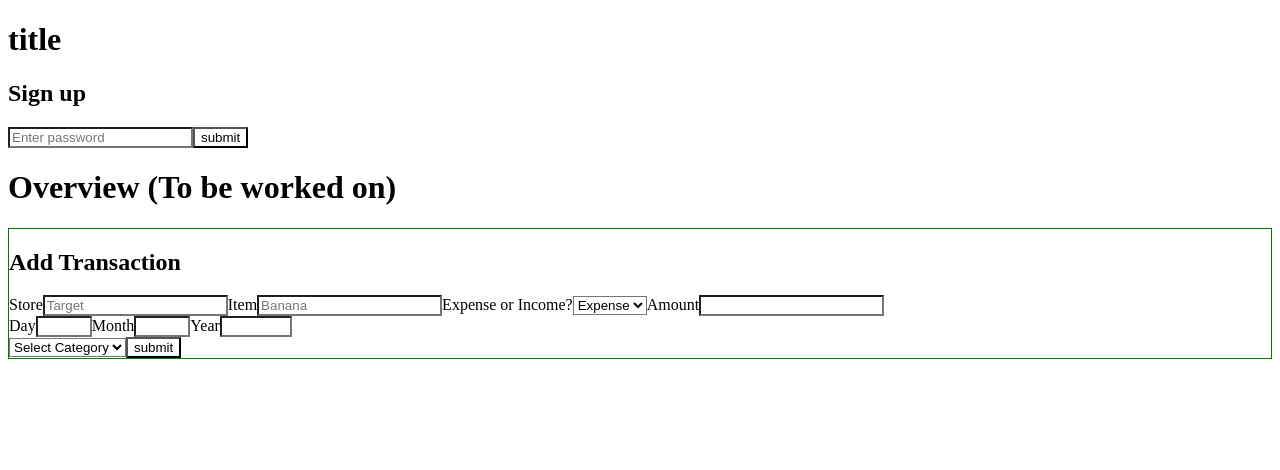
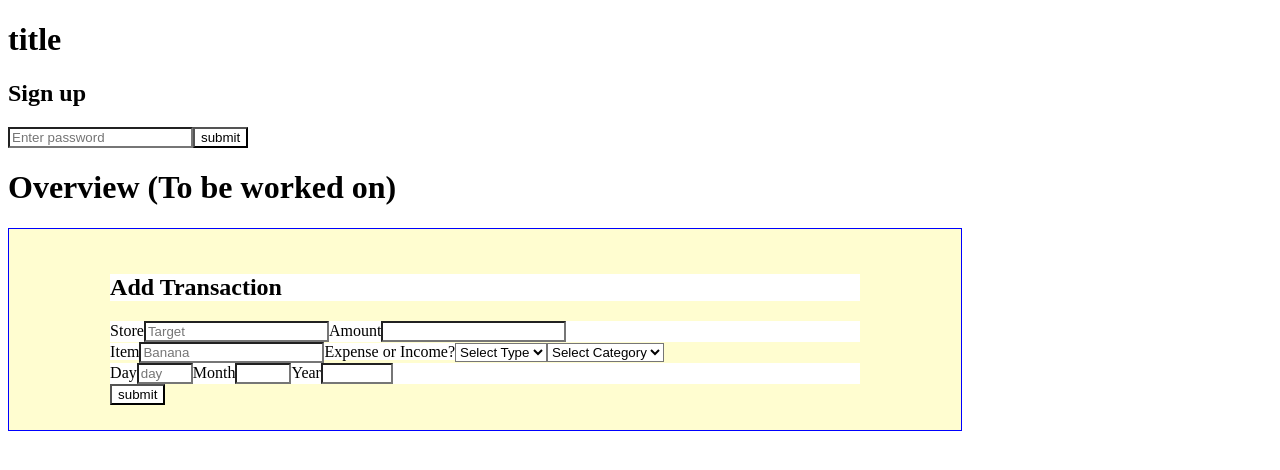
Before and after one commit to EmersonBerido/budget-app, a React (Vite) app: page / in a window 1280 px wide. Shown: the top 470 px of the page. Built offline with nearby package versions, Linux system fonts and the light colour scheme.

Commit message:
Update AddTransaction.jsx
Connected javascript to css variables

```diff
--- /dev/null
+++ b/src/AddTransaction.css
@@ -0,0 +1,19 @@
+:root {
+  --primary : Yellow;
+  --secondary : blue;
+}
+
+ *{
+  background-color : var(--primary);
+}
+
+.add-transaction-container {
+  background-color: var(--primary);;
+  border : 1px solid blue;
+  width : 70vw;
+  max-width: 750px;
+  padding : 2% 8%;
+}
+.add-transaction-container > form {
+  background-color: var(--primary)
+}
--- a/src/AddTransaction.jsx
+++ b/src/AddTransaction.jsx
@@ -1,3 +1,11 @@
+import "./AddTransaction.css";
+import Colors from "./Colors.js";
+
+const primary = Colors.primary;
+console.log(primary)
+document.documentElement.style.setProperty("--primary", primary);
+
+//TODO: Add aria labels to inputs; work on css
 function AddTransaction() {
   //add transactions in userInfo array of objects in local storage
   //objects will contain {store/Location name (will be the title of the object), what was bought, if it was an income or expense, amount used, date, category}}
@@ -40,43 +48,51 @@ function AddTransaction() {
   }
 
   return (
-    <section style = {{border : "1px solid green"}}>
+    <section className="add-transaction-container">
       <h1>Add Transaction</h1>
-      <form onSubmit={handleSubmit}>
-        <label for="store">Store</label>
-        <input type="text" name="store" id="store" placeholder="Target" required/>
+      <form
+        onSubmit={handleSubmit}
+        className="form-container"
+      >
+        <div className="store-item-container">
 
-        <label for="item">Item</label>
+          <label htmlFor="store">Store</label>
+          <input type="text" name="store" id="store" placeholder="Target" required/>
+
+          <label htmlFor="amount">Amount</label>
+          <input type="number" inputMode="numeric" name = "amount" id="amount" min="0" step="0.01" required/>
+
+        </div>
+
+        <label htmlFor="item">Item</label>
         <input type="text" name="item" id="item" placeholder="Banana" required/>
 
-        <label for="transactionType">Expense or Income?</label>
-        <select name="transactionType" id="transactionType" required>
+        <label htmlFor="transactionType">Expense or Income?</label>
+        <select name="transactionType" id="transactionType" defaultValue="" required>
+          <option value="" disabled>Select Type</option>
           <option value="expense">Expense</option>
           <option value="income">Income</option>
         </select>
 
-        <label for="amount">Amount</label>
-        <input type="number" inputMode="numeric" name = "amount" id="amount" min="0" step="0.01" required/>
-
-        <section className="date">
-          <label for="day">Day</label>
-          <input type="number" min="0" max="31" name="day" id="day" required/>
-
-          <label for="month">Month</label>
-          <input type="number" min="1" max="12" name="month" id="month" required/>
-
-          <label for="year">Year</label>
-          <input type="number" min="2000" max="2025" name="year" id="year" required/>
-        </section>
-
-        <select name="category" id="category" required>
-          <option value="" disabled selected>Select Category</option>
+        <select name="category" id="category" defaultValue="" required>
+          <option value="" disabled>Select Category</option>
           <option value="food" aria-label="food">Food</option>
           <option value="entertainment" aria-label="entertainment">Entertainment</option>
           <option value="school" aria-label="school">School</option>
           <option value="job" aria-label="job">Job</option>
           <option value="health" aria-label="health">Health</option>
         </select>
+
+        <section className="date">
+          <label htmlFor="day">Day</label>
+          <input type="number" min="0" max="31" name="day" id="day" placeholder="day" required/>
+
+          <label htmlFor="month">Month</label>
+          <input type="number" min="1" max="12" name="month" id="month" required/>
+
+          <label htmlFor="year">Year</label>
+          <input type="number" min="2000" max="2025" name="year" id="year" required/>
+        </section>
 
         <button type="submit">submit</button>
 
--- /dev/null
+++ b/src/Colors.js
@@ -0,0 +1,6 @@
+const Colors = {
+  primary: "#FFFDD0",
+  secondart : "blue",
+  tertiary : "red"
+}
+export default Colors;
```
